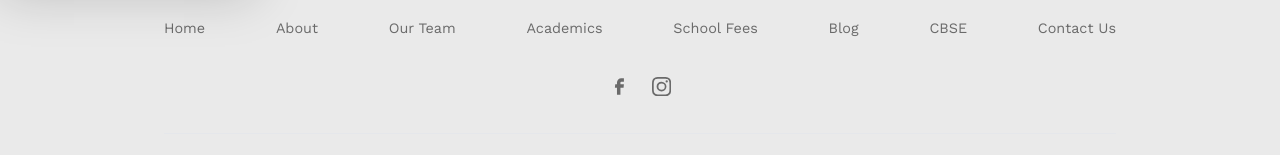
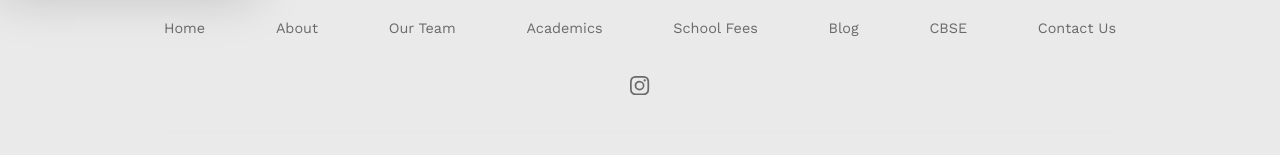
Before and after one commit to vidyajobin/MTCS-School, a React (Create React App) app: page /cbse in a window 1280 px wide. Shown: the part 1107-1262 px from the top of the page. Built offline with nearby package versions, Linux system fonts and the light colour scheme.

Commit message:
add margin bottom to principal section and removed fb icon on footer

```diff
--- a/src/components/Footer.js
+++ b/src/components/Footer.js
@@ -1,7 +1,7 @@
 import React from "react";
 
 // react icons
-import { CgFacebook } from "react-icons/cg";
+// import { CgFacebook } from "react-icons/cg";
 import { BsInstagram } from "react-icons/bs";
 import { Link } from "react-router-dom";
 
@@ -61,12 +61,12 @@ const Footer = () => {
         </div>
 
         <div className="flex items-center flex-wrap gap-[10px] text-text">
-          <a
+          {/* <a
           href="https://www.facebook.com/mounttaborresidentialcentralschool"
           target="blank"
           className="text-[1.3rem] p-1.5 cursor-pointer rounded-full hover:text-white hover:bg-primary transition-all duration-300 custom-link">
             <CgFacebook />
-          </a>
+          </a> */}
           <a
           href="https://www.instagram.com/mtcs_peechanikkad/"
           target="blank"
--- a/src/components/PrincipalSection.js
+++ b/src/components/PrincipalSection.js
@@ -4,8 +4,8 @@ import { Container, Row, Col, Image } from 'react-bootstrap';
 const PrincipalSection = () => {
   return (
     <>
-    <div className="d-flex justify-content-center shadow-md">
-    <Container className="principal-section px-5 m-2 rounded-md" style={{backgroundColor: '#F5F5F5'}}>
+    <div className="d-flex justify-content-center shadow-md ">
+    <Container className="principal-section px-5 m-2 rounded-md mb-7" style={{backgroundColor: '#F5F5F5'}}>
       <Row className="align-items-center">
         <Col md={5} className="text-center">
           <Image
```
